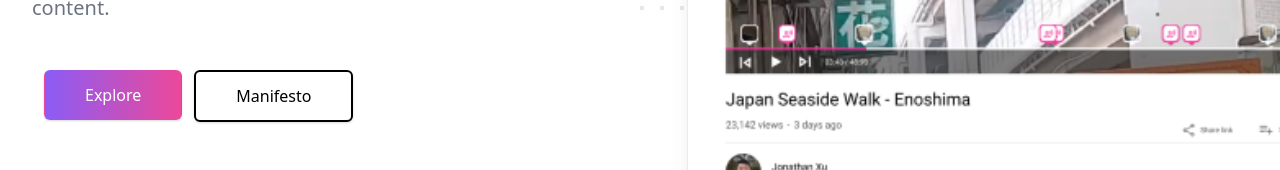
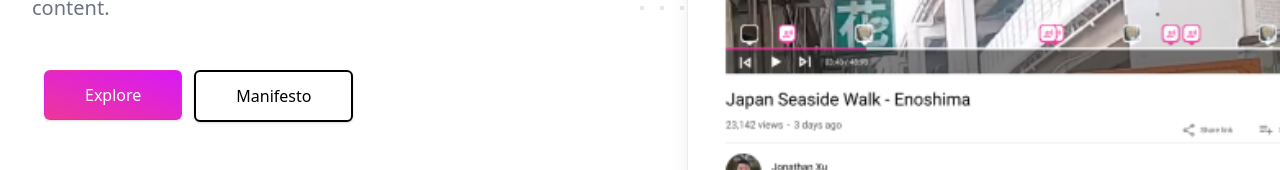
Before and after one commit to jonxuxu/polygon, a Next.js app in the folder frontend/: page /how-it-works in a window 1280 px wide. Shown: the part 518-688 px from the top of the page. Built offline with nearby package versions, Linux system fonts and the light colour scheme; no server answers.

Commit message:
new `bg-gradient` class

```diff
--- a/frontend/globals.css
+++ b/frontend/globals.css
@@ -49,3 +49,7 @@ a.link {
   -webkit-line-clamp: 2;
   -webkit-box-orient: vertical;
 }
+
+.bg-gradient {
+  @apply bg-gradient-to-tr from-[#EE3699] to-[#D819F8];
+}
--- a/frontend/pages/how-it-works.tsx
+++ b/frontend/pages/how-it-works.tsx
@@ -179,7 +179,7 @@ const Page = () => {
       </div>
       {/* Interactive Captions  */}
       <div className="bg-white p-8 flex items-center justify-center">
-        <div className="bg-gradient-to-br from-primary-400 to-fuchsia-400 rounded-lg w-4/5">
+        <div className="bg-gradient rounded-lg w-4/5">
           <div
             className="max-w-7xl mx-auto py-16 px-4 "
             style={{ paddingBottom: -10 }}
@@ -217,7 +217,7 @@ function Conclusion() {
                 <div className="lg:py-24 pb-20">
                   <h1 className="mt-4 text-4xl tracking-tight font-extrabold text-white sm:mt-5 sm:text-6xl lg:mt-6 xl:text-6xl">
                     <span className="block">Join the video</span>
-                    <span className="block bg-gradient-to-br from-primary-400 to-purple-500 text-transparent bg-clip-text">
+                    <span className="block bg-gradient text-transparent bg-clip-text">
                       <h1>revolution</h1>
                     </span>
                   </h1>
@@ -229,7 +229,7 @@ function Conclusion() {
                   <div className="mt-10 sm:mt-12">
                     <form action="#" className="sm:max-w-xl sm:mx-auto lg:mx-0">
                       <div className="flex items-center justify-center lg:justify-start">
-                        <div className="p-1 bg-gradient-to-br from-primary-400 to-purple-700 rounded-md">
+                        <div className="p-1 bg-gradient rounded-md">
                           <button
                             type="submit"
                             className="block border-0 border-primary-500 py-3 px-4 rounded-md shadow bg-black text-white font-medium focus:outline-none focus:ring-2 focus:ring-offset-2 focus:ring-primary-300 focus:ring-offset-gray-900 w-40"
@@ -296,7 +296,7 @@ function HeroSection() {
                   <Link href="/explore">
                     <button
                       type="submit"
-                      className="block w-full rounded-md border border-transparent px-5 py-3  bg-gradient-to-r from-purple-500 via-primary-400-400 to-primary-500 text-base font-medium text-white shadow hover:bg-indigo-700 focus:outline-none focus:ring-2 focus:ring-indigo-500 focus:ring-offset-2 sm:px-10"
+                      className="block w-full rounded-md border border-transparent px-5 py-3  bg-gradient text-base font-medium text-white shadow hover:bg-indigo-700 focus:outline-none focus:ring-2 focus:ring-indigo-500 focus:ring-offset-2 sm:px-10"
                     >
                       Explore
                     </button>
--- a/frontend/pages/manifesto.tsx
+++ b/frontend/pages/manifesto.tsx
@@ -4,7 +4,7 @@ import React from "react";
 const Manifesto = () => (
   <div>
     <Topbar />
-    <div className="bg-gradient-to-tr from-purple-500 to-primary-500 h-60 flex items-center justify-center">
+    <div className="bg-gradient h-60 flex items-center justify-center">
       <h1 className="text-white text-3xl">Manifesto</h1>
 
       {/* <p className="text-white text-md">Bringing real interaction to video</p> */}
```
